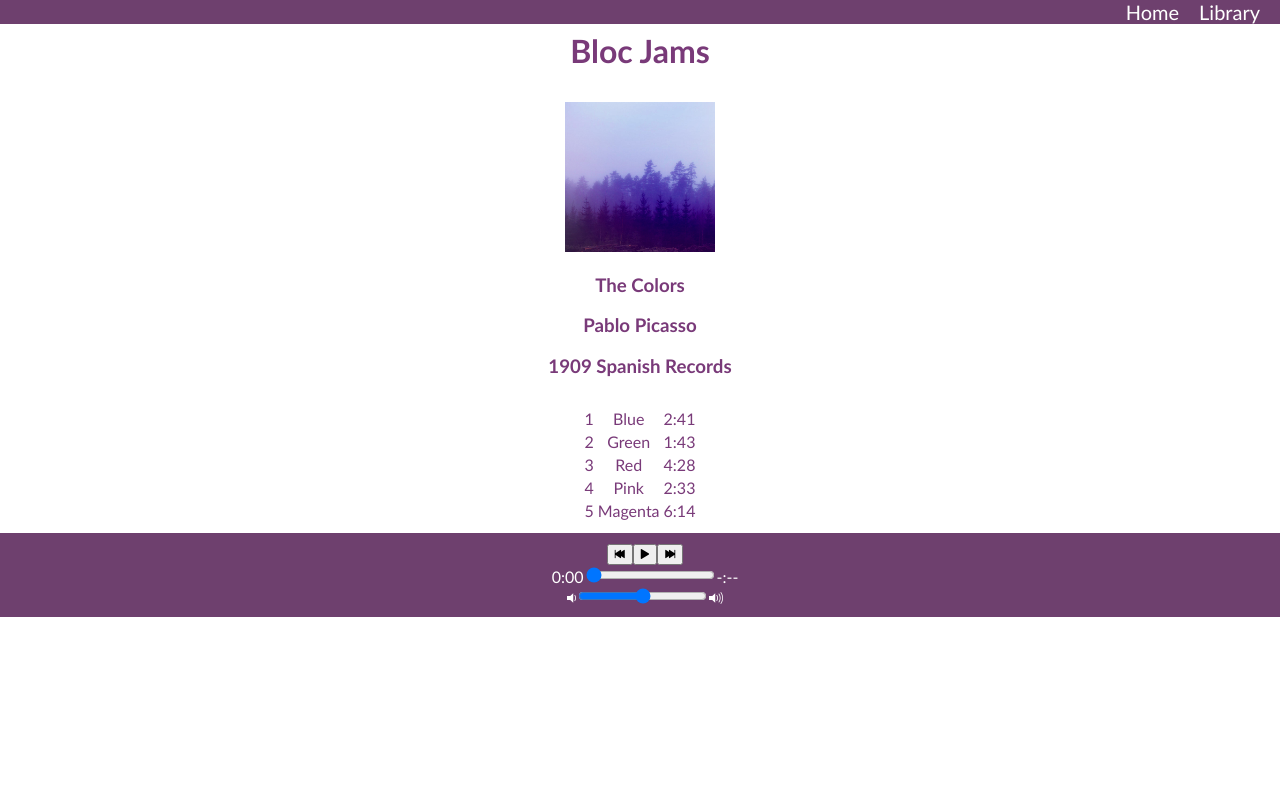
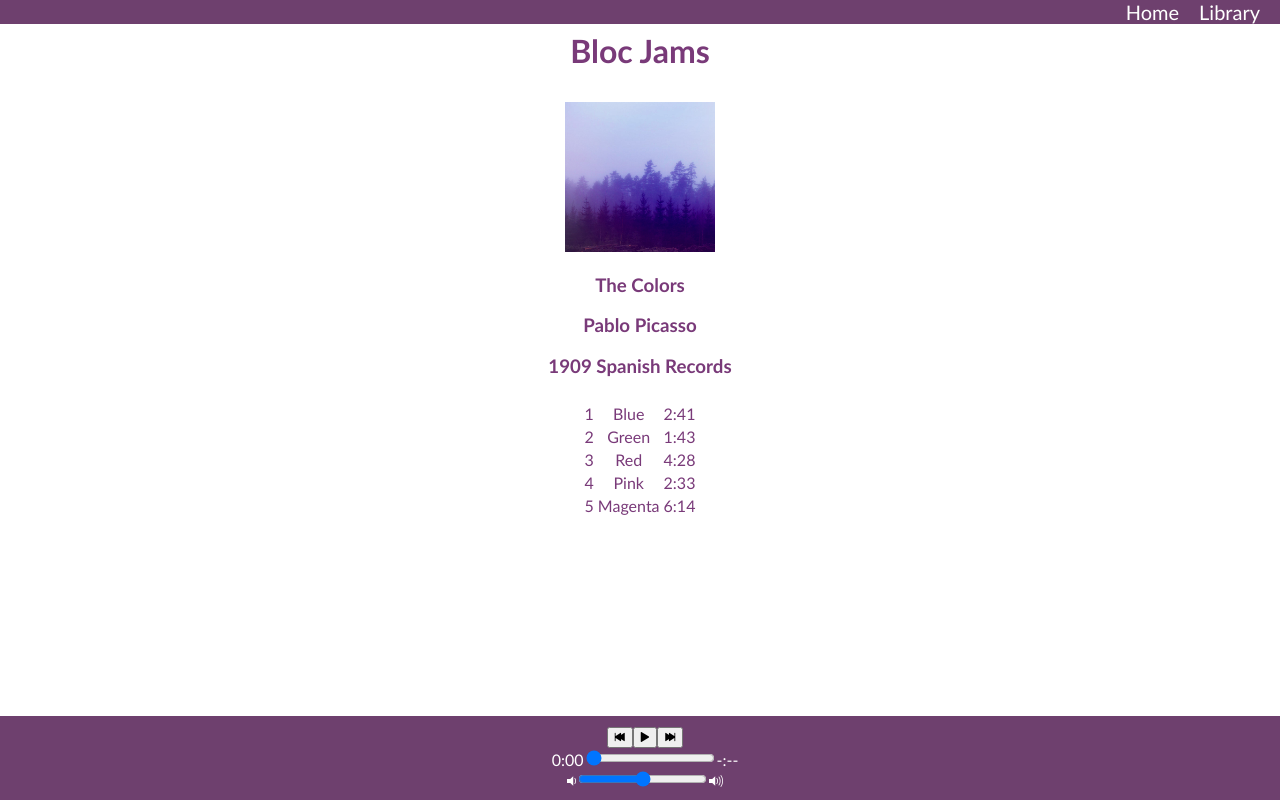
Before and after one commit to raibola/bloc-jams-react, a React (Create React App) app: page /album/the-colors in a window 1280 px wide. Built offline with nearby package versions, Linux system fonts and the light colour scheme.

Commit message:
Checkpoint Bloc Jams React Styling: Updated Styles

```diff
--- a/src/index.css
+++ b/src/index.css
@@ -74,6 +74,12 @@ height: 150px;
 }
 
 footer {
+  left: 0;
+  right: 0;
+  margin: 0;
+  bottom: 0;
+  padding: 0;
+  position: fixed;
   background: rgb(110, 64, 110);
   width: 100%;
 }
@@ -88,5 +94,5 @@ footer {
 }
 
 #song-list {
-  padding: 10px;
+  padding: 5px;
 }
```
